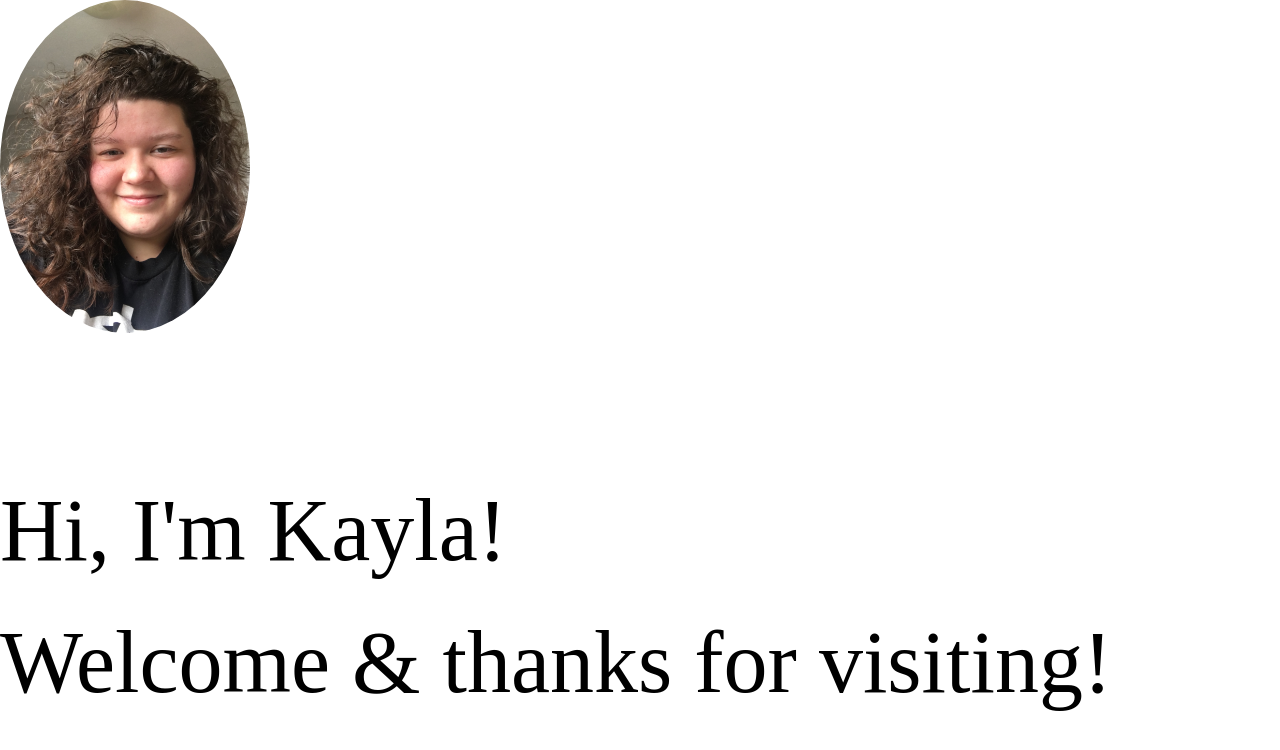
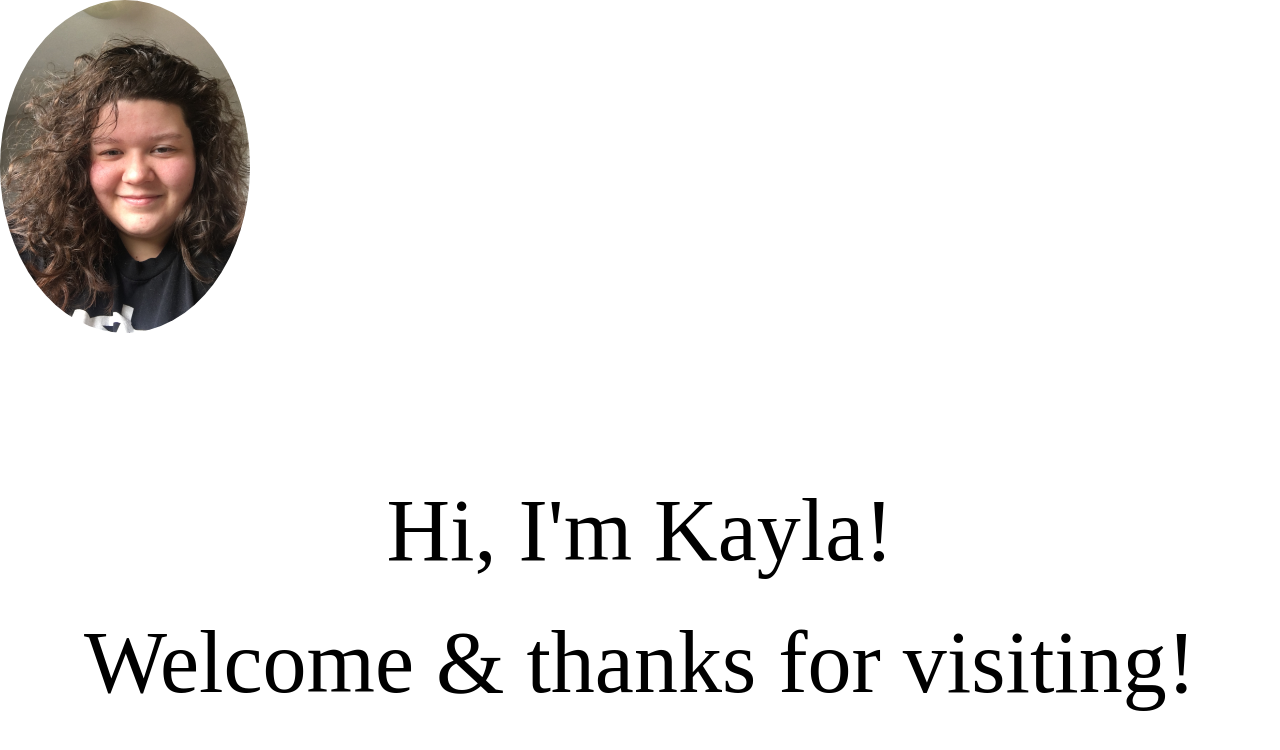
Before and after one commit to HeartyRhombus/HeartyRhombus.github.io, a Next.js app: page / in a window 1280 px wide. Shown: the top 750 px of the page. Built offline with nearby package versions, Linux system fonts and the light colour scheme.

Commit message:
rename container to home from about

```diff
--- a/src/app/page.js
+++ b/src/app/page.js
@@ -1,11 +1,9 @@
-import AboutContainer from './_containers/AboutContainer'
+import HomeContainer from './_containers/HomeContainer'
 
 export default function Home() {
   return (
-    <div>
-      <main>
-        <AboutContainer />
-      </main>
+    <div className="App">
+      <HomeContainer />
     </div>
   )
 }
```
Also changed, not shown: src/app/_containers/HomeContainer.js (renamed from src/app/_containers/AboutContainer.js).
